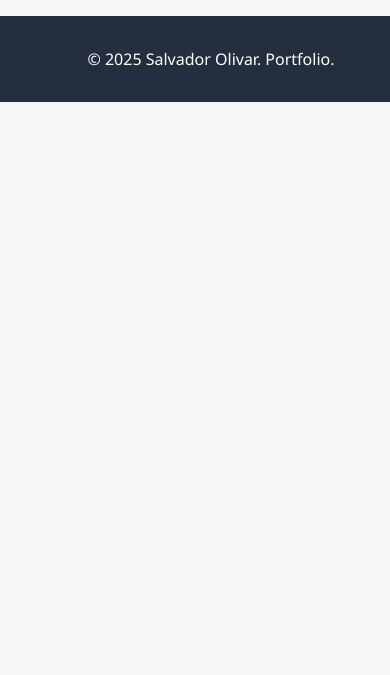
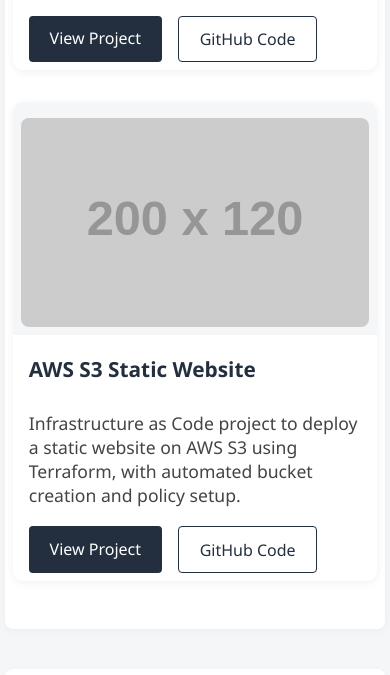
Before and after one commit to SalvadorOlivar/professional-portfolio, a plain HTML site: page index.html in a window 390 px wide. Shown: the part 1492-2167 px from the top of the page. Before the commit the page ends 1594 px from the top, so only its background shows below. Drawn offline with Linux system fonts and the light colour scheme; placeholder pictures from the web are drawn by us.

Commit message:
Revamp project section in index.html with new project cards showcasing DevOps portfolio and AWS S3 Static Website, including updated descriptions and links. Enhance styling in style.css for project cards and buttons to improve layout and responsiveness.

```diff
--- a/index.html
+++ b/index.html
@@ -44,12 +44,37 @@
     </section>
     <section id="projects">
       <h2>Featured Projects</h2>
-      <div class="project">
-        <h3>Portfolio</h3>
-        <p>This is my portfolio website, built with HTML, CSS, and JavaScript.</p>
-        <a href="https://github.com/salvadorolivar/professional-portfolio" target="_blank">View on GitHub</a>
+      <div class="project-card">
+        <div class="project-card-content">
+          <div class="project-card-info">
+            <h3 class="project-title">DevOps Portfolio</h3>
+            <p class="project-desc">Personal portfolio website built with HTML, CSS, and JavaScript. Showcases DevOps skills, projects, and contact information.</p>
+            <div class="project-buttons">
+              <a href="https://salvadorolivar.github.io/professional-portfolio/" target="_blank" class="btn">View Project</a>
+              <a href="https://github.com/salvadorolivar/professional-portfolio" target="_blank" class="btn btn-secondary">GitHub Code</a>
+            </div>
+          </div>
+          <div class="project-card-image">
+            <img src="https://placehold.co/200x120?text=Portfolio" alt="DevOps Portfolio Screenshot">
+          </div>
+        </div>
       </div>
-      <!-- Add more projects here -->
+      <div class="project-card">
+        <div class="project-card-content">
+          <div class="project-card-info">
+            <h3 class="project-title">AWS S3 Static Website</h3>
+            <p class="project-desc">Infrastructure as Code project to deploy a static website on AWS S3 using Terraform, with automated bucket creation and policy setup.</p>
+            <div class="project-buttons">
+              <a href="https://your-demo-link.com" target="_blank" class="btn">View Project</a>
+              <a href="https://github.com/salvadorolivar/aws-tf" target="_blank" class="btn btn-secondary">GitHub Code</a>
+            </div>
+          </div>
+          <div class="project-card-image">
+            <img src="https://placehold.co/200x120?text=AWS+S3" alt="AWS S3 Static Website Screenshot">
+          </div>
+        </div>
+      </div>
+      <!-- Copy and edit the .project-card block above for more projects -->
     </section>
     <section id="contact">
       <h2>Contact</h2>
@@ -62,7 +87,7 @@
       <p>
         <a href="mailto:salvador.olivar98@gmail.com" class="gmail-link">
           <img src="https://cdn.jsdelivr.net/gh/devicons/devicon/icons/google/google-original.svg" alt="Gmail" style="height:24px;vertical-align:middle;margin-right:6px;">
-          Email me: salvador.olivar@gmail.com
+          Email me: salvador.olivar98@gmail.com
         </a>
       </p>
     </section>
--- a/style.css
+++ b/style.css
@@ -119,6 +119,103 @@ footer {
   color: #a52714;
   text-decoration: underline;
 }
+.project-card {
+  background: #fff;
+  border-radius: 10px;
+  box-shadow: 0 2px 8px rgba(0,0,0,0.06);
+  margin-bottom: 2rem;
+  overflow: hidden;
+  display: flex;
+  flex-direction: column;
+  padding: 0;
+}
+.project-card-content {
+  display: flex;
+  flex-direction: row;
+  align-items: stretch;
+  justify-content: space-between;
+  gap: 0;
+}
+.project-card-info {
+  flex: 2;
+  padding: 2rem 1.5rem;
+  display: flex;
+  flex-direction: column;
+  justify-content: center;
+}
+.project-title {
+  font-size: 2rem;
+  font-weight: bold;
+  margin: 0 0 0.7rem 0;
+  color: #232f3e;
+}
+.project-desc {
+  font-size: 1.1rem;
+  margin-bottom: 1.2rem;
+  color: #444;
+}
+.project-buttons {
+  display: flex;
+  gap: 1rem;
+}
+.btn {
+  background: #232f3e;
+  color: #fff;
+  border: none;
+  padding: 0.7rem 1.3rem;
+  border-radius: 4px;
+  font-size: 1rem;
+  font-weight: 500;
+  text-decoration: none;
+  cursor: pointer;
+  transition: background 0.2s;
+  display: inline-block;
+}
+.btn:hover {
+  background: #ff9900;
+  color: #fff;
+}
+.btn-secondary {
+  background: #fff;
+  color: #232f3e;
+  border: 1.5px solid #232f3e;
+}
+.btn-secondary:hover {
+  background: #232f3e;
+  color: #fff;
+}
+.project-card-image {
+  flex: 1;
+  min-width: 200px;
+  max-width: 240px;
+  display: flex;
+  align-items: center;
+  justify-content: center;
+  background: #f4f6f8;
+  padding: 1.5rem;
+}
+.project-card-image img {
+  width: 100%;
+  height: auto;
+  border-radius: 8px;
+  object-fit: cover;
+}
+@media (max-width: 900px) {
+  .project-card-content {
+    flex-direction: column-reverse;
+  }
+  .project-card-image {
+    max-width: 100%;
+    min-width: 0;
+    padding: 1rem 0.5rem 0.5rem 0.5rem;
+  }
+  .project-card-info {
+    padding: 1.2rem 1rem 0.5rem 1rem;
+  }
+  .project-title {
+    font-size: 1.3rem;
+  }
+}
 @media (max-width: 600px) {
   main {
     padding: 0 0.3rem;
```
